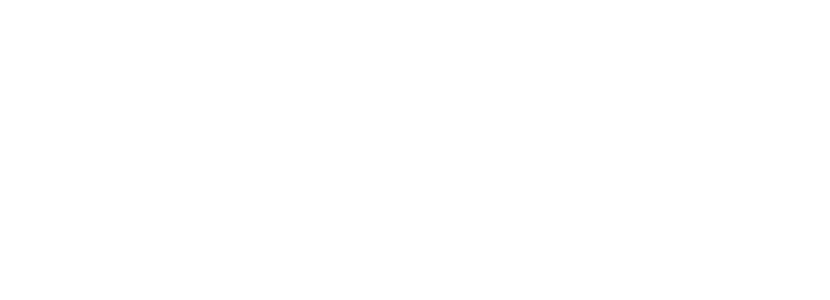
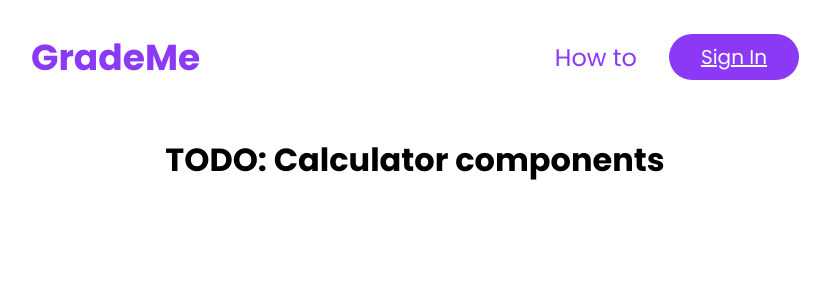
Before and after one commit to MLH-Fellowship/GradeMe, a React (Create React App) app: page /calculator in a window 1280 px wide. Shown: the top 300 px of the page, without its empty margins (225-1055 px from the left). Built offline with nearby package versions, Linux system fonts and the light colour scheme.

Commit message:
Fix calculator route bug

```diff
--- a/src/App.tsx
+++ b/src/App.tsx
@@ -26,7 +26,7 @@
     <Router>
       <Switch>
         <Route exact path="/" render={(props: any) => <Home {...routeProps} />} />
-        <Route path="calculator" render={(props: any) => <Calculator {...routeProps} />} />
+        <Route path="/calculator" render={(props: any) => <Calculator {...routeProps} />} />
       </Switch>
     </Router>
   );
```
